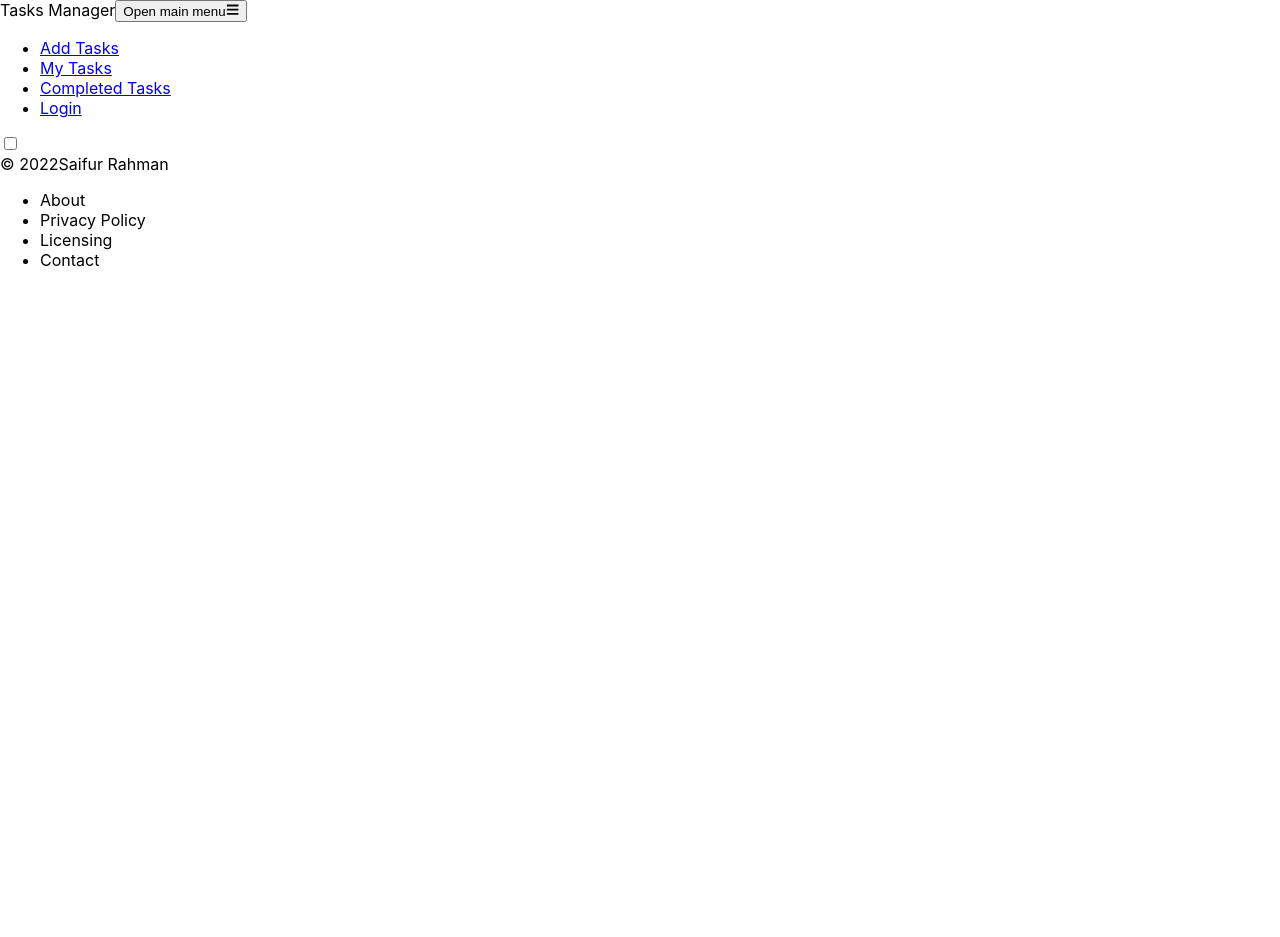
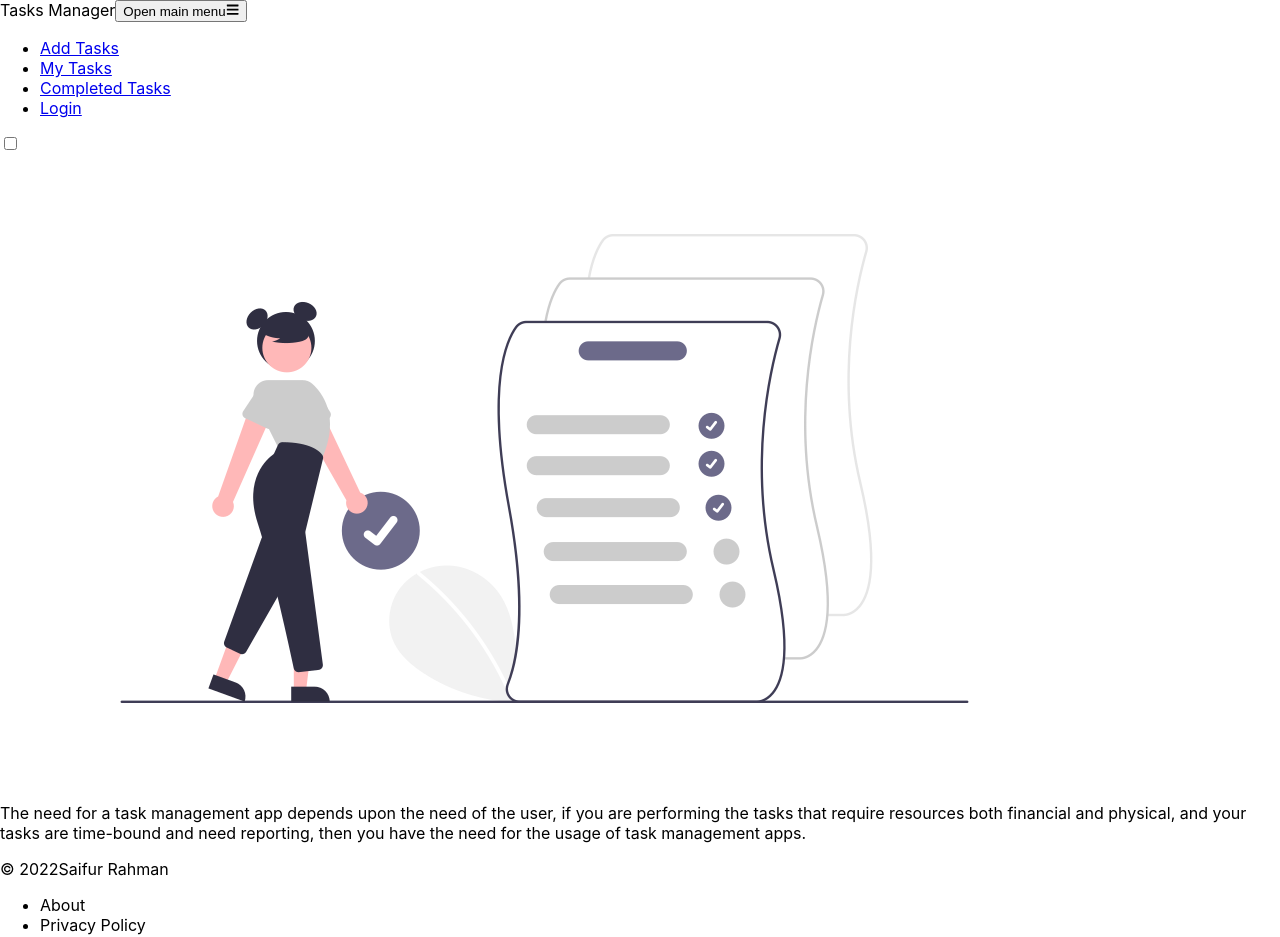
Before and after one commit to SaifurRahmanBijoy/my-task-client, a React (Create React App) app: page / in a window 1280 px wide. Shown: the top 937 px of the page. Before the commit the page ends 800 px from the top, so only its background shows below. Built offline with nearby package versions, Linux system fonts and the light colour scheme.

Commit message:
done minimizing the home route

```diff
--- a/src/App.js
+++ b/src/App.js
@@ -4,7 +4,7 @@ import { router } from "./Routes/Routes";
 
 function App() {
   return (
-    <div className="dark:bg-slate-800 h-screen">
+    <div className="bg-slate-100 dark:bg-slate-900 h-screen">
       <RouterProvider router={router}></RouterProvider>
     </div>
   );
--- a/src/Pages/Footer/EndElement.js
+++ b/src/Pages/Footer/EndElement.js
@@ -3,13 +3,12 @@ import React from "react";
 
 const EndElement = () => {
   return (
-    <div className="py-2">
-      <Footer className="px-10 py-2 dark:bg-slate-600" container={true}>
+    <div className="pt-2">
+      <Footer className="px-10 py-1 bg-slate-300 dark:bg-slate-700 shadow-md rounded-b-none rounded-t-md" >
         <Footer.Copyright by="Saifur Rahman" year={2022} />
         <Footer.LinkGroup className="hidden md:flex flex-wrap justify-around">
           <Footer.Link>About</Footer.Link>
           <Footer.Link>Privacy Policy</Footer.Link>
-          <Footer.Link>Licensing</Footer.Link>
           <Footer.Link>Contact</Footer.Link>
         </Footer.LinkGroup>
       </Footer>
--- /dev/null
+++ b/src/Pages/HomeLanding/HomeLanding.js
@@ -0,0 +1,22 @@
+import React from "react";
+import todo from "../../Utilities/Todo.png";
+
+const HomeLanding = () => {
+  return (
+    <div className="w-10/12 mx-auto flex flex-col md:flex-row items-center">
+      <img
+        className="bg-slate-400 dark:bg-blue-300 p-1 rounded-full w-11/12 md:w-9/12 lg:w-2/5 mx-auto"
+        src={todo}
+        alt=""
+      />
+      <p className="text-slate-600 dark:text-slate-300 p-5 lg:pl-10 lg:pr-0 font-thin text-justify lg:text-2xl">
+        The need for a task management app depends upon the need of the user, if
+        you are performing the tasks that require resources both financial and
+        physical, and your tasks are time-bound and need reporting, then you
+        have the need for the usage of task management apps.
+      </p>
+    </div>
+  );
+};
+
+export default HomeLanding;
--- a/src/Pages/Nav/Nav.js
+++ b/src/Pages/Nav/Nav.js
@@ -39,19 +39,18 @@ const Nav = () => {
     </>
   );
   return (
-    <div className="py-2">
+    <div className="pb-2">
       <Navbar
-        className="bg-slate-200 dark:bg-slate-600 shadow-sm w-11/12 mx-auto px-4 md:px-10"
+        className="bg-slate-300 dark:bg-slate-700 rounded-b-md shadow w-11/12 mx-auto px-10 md:px-10"
         fluid={true}
-        rounded={true}
       >
         <Navbar.Brand>
-          <span className="self-center whitespace-nowrap md:text-xl font-semibold dark:text-white font-serif">
+          <span className="self-center whitespace-nowrap md:text-xl font-semibold text-slate-700 dark:text-slate-200 font-serif">
             Tasks Manager
           </span>
         </Navbar.Brand>
         <Navbar.Toggle />
-        <Navbar.Collapse>{menu}</Navbar.Collapse>
+        <Navbar.Collapse className="py-5 md:py-0">{menu}</Navbar.Collapse>
         <label
           htmlFor="default-toggle"
           className="inline-flex relative items-center justify-center cursor-pointer mx-2"
@@ -60,9 +59,9 @@ const Nav = () => {
             type="checkbox"
             onClick={handleTheme}
             id="default-toggle"
-            className="sr-only peer"
+            className="sr-only peer shadow-inner"
           />
-          <div className="w-11 h-6 bg-gray-200 peer-focus:outline-none  rounded-full peer dark:bg-gray-700 peer-checked:after:translate-x-full peer-checked:after:border-white after:content-[''] after:absolute after:top-[2px] after:left-[2px] after:bg-white after:border-gray-300 after:border after:rounded-full after:h-5 after:w-5 after:transition-all dark:border-gray-600 peer-checked:bg-blue-800"></div>
+          <div className="w-11 h-6 bg-gray-100 peer-focus:outline-none  rounded-full peer dark:bg-gray-700 peer-checked:after:translate-x-full peer-checked:after:border-red-400 after:content-[''] after:absolute after:top-[2px] after:left-[2px] after:bg-white after:border-gray-300 after:border after:rounded-full after:h-5 after:w-5 after:transition-all dark:border-gray-600 peer-checked:bg-blue-800"></div>
         </label>
       </Navbar>
     </div>
--- a/src/layout/Main.js
+++ b/src/layout/Main.js
@@ -5,9 +5,11 @@ import Nav from "../Pages/Nav/Nav";
 
 const Main = () => {
   return (
-    <div>
+    <div className="min-h-screen flex flex-col justify-between">
       <Nav></Nav>
-      <Outlet></Outlet>
+      <div>
+        <Outlet></Outlet>
+      </div>
       <div className="w-11/12 mx-auto">
         <EndElement></EndElement>
       </div>
```
Also changed, not shown: src/Routes/Routes.js (+8 -0 lines), src/Utilities/Todo.png (added).
